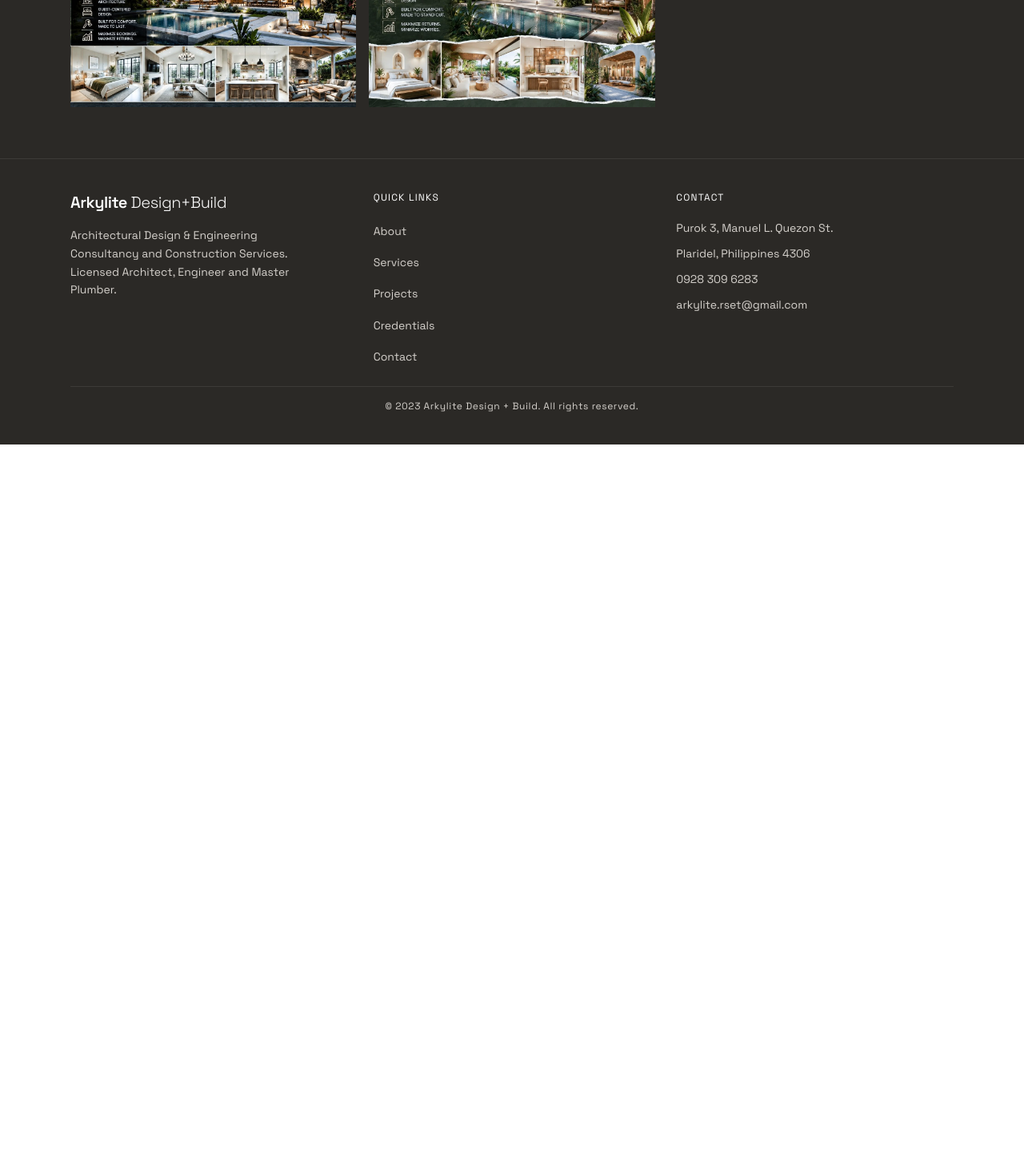
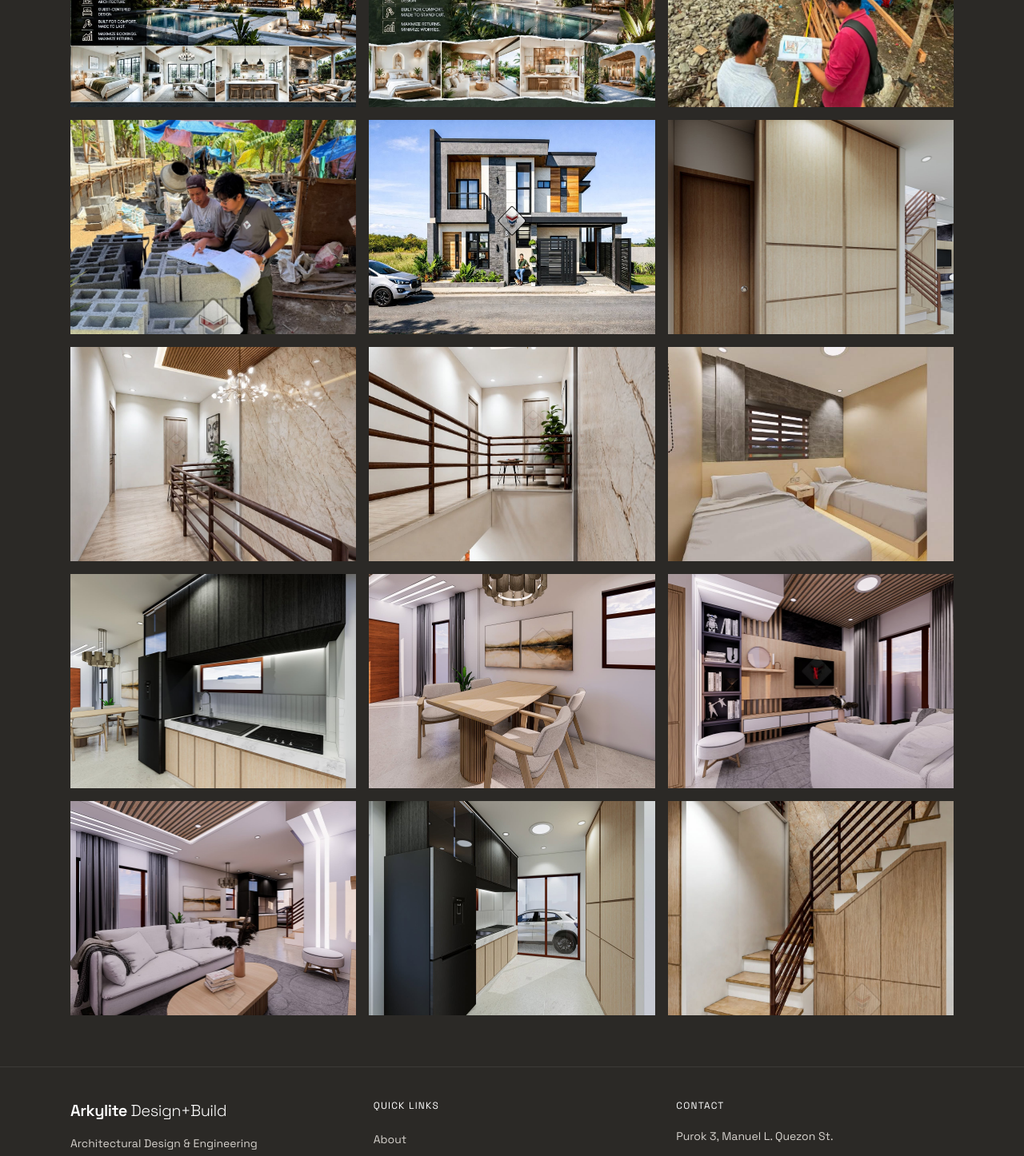
Before and after one commit to ganzonyd-bot/arkylite, a Next.js app: page /gallery in a window 1280 px wide. Shown: the part 2508-3954 px from the top of the page at 80% size. Before the commit the page ends 3064 px from the top, so only its background shows below. Built offline with nearby package versions, Linux system fonts and the light colour scheme.

Commit message:
extend gallery to 36 images (26 numbered + 10 new), update homepage gallery

```diff
--- a/app/components/Gallery.tsx
+++ b/app/components/Gallery.tsx
@@ -26,6 +26,9 @@ const IMAGES = [
   { src: "/images/gallery/gallery-21.jpg", alt: "Project photo 21", span: "" },
   { src: "/images/gallery/gallery-22.jpg", alt: "Project photo 22", span: "md:col-span-2" },
   { src: "/images/gallery/gallery-23.jpg", alt: "Project photo 23", span: "" },
+  { src: "/images/gallery/gallery-24.jpg", alt: "Project photo 24", span: "" },
+  { src: "/images/gallery/gallery-25.jpg", alt: "Project photo 25", span: "" },
+  { src: "/images/gallery/gallery-26.jpg", alt: "Project photo 26", span: "" },
 ];
 
 export default function Gallery() {
--- a/app/gallery/page.tsx
+++ b/app/gallery/page.tsx
@@ -7,10 +7,22 @@ import ImageLightbox from "@/app/components/ImageLightbox";
 import Footer from "@/app/components/Footer";
 import FloatingMessenger from "@/app/components/FloatingMessenger";
 
-const IMAGES = Array.from({ length: 23 }, (_, i) => ({
-  src: `/images/gallery/gallery-${i + 1}.jpg`,
-  alt: `Gallery photo ${i + 1}`,
-}));
+const IMAGES = [
+  ...Array.from({ length: 26 }, (_, i) => ({
+    src: `/images/gallery/gallery-${i + 1}.jpg`,
+    alt: `Gallery photo ${i + 1}`,
+  })),
+  { src: "/images/gallery/742362660_122173776932730152_2039494084442974680_n.jpg", alt: "Gallery photo 27" },
+  { src: "/images/gallery/742429441_122173776374730152_8013232902253390532_n.jpg", alt: "Gallery photo 28" },
+  { src: "/images/gallery/742684223_122173776344730152_6205196953189067169_n.jpg", alt: "Gallery photo 29" },
+  { src: "/images/gallery/742771221_122173776098730152_3134179668470169620_n.jpg", alt: "Gallery photo 30" },
+  { src: "/images/gallery/742859103_122173776980730152_3815781710115326169_n.jpg", alt: "Gallery photo 31" },
+  { src: "/images/gallery/743425423_122173777076730152_4849914365183130715_n.jpg", alt: "Gallery photo 32" },
+  { src: "/images/gallery/743497740_122173777634730152_1397926414788969398_n.jpg", alt: "Gallery photo 33" },
+  { src: "/images/gallery/743633195_122173777616730152_8166320623494690150_n.jpg", alt: "Gallery photo 34" },
+  { src: "/images/gallery/743777763_122173776926730152_2156799455612407488_n.jpg", alt: "Gallery photo 35" },
+  { src: "/images/gallery/744488387_122173776500730152_3477665604738018064_n.jpg", alt: "Gallery photo 36" },
+];
 
 interface VideoEntry {
   url: string;
```
